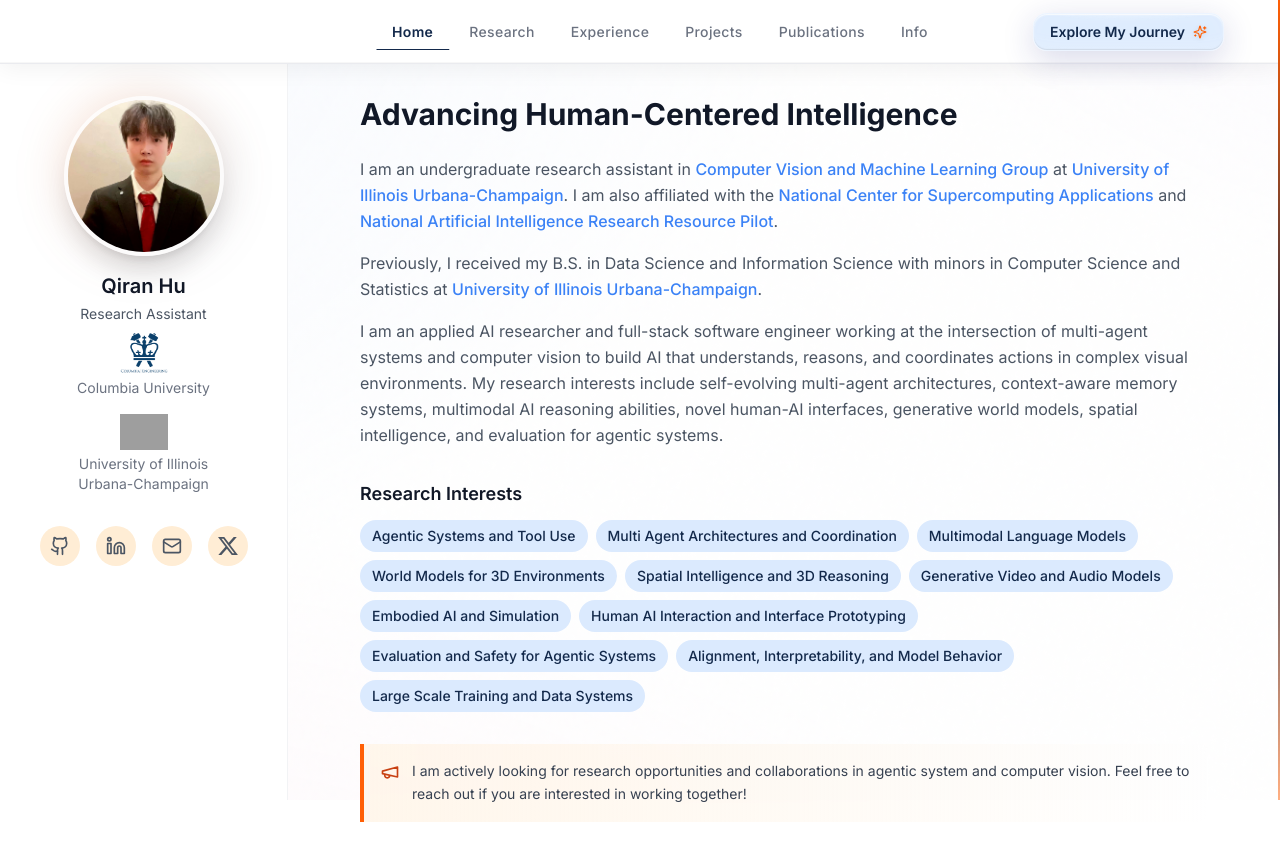
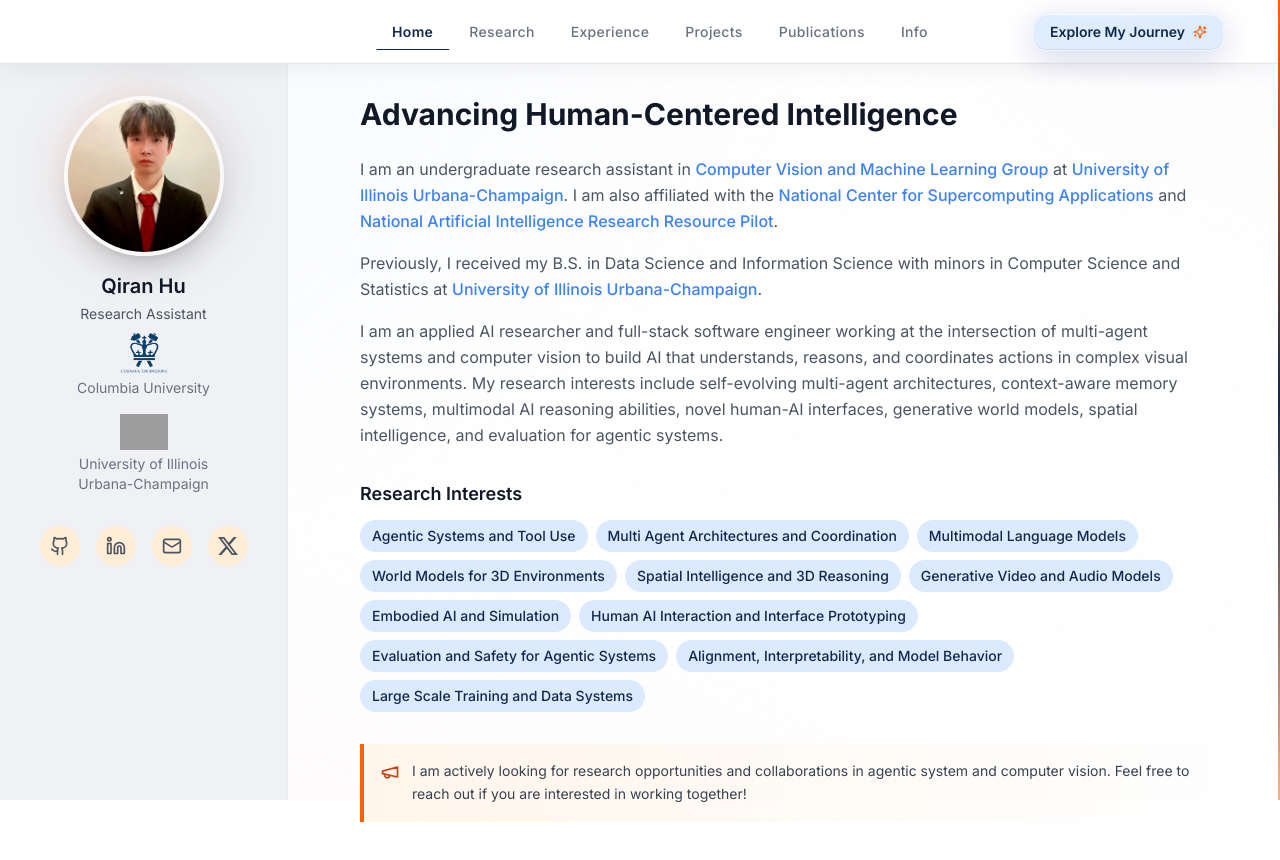
Before and after one commit to Edward-H26/Edward-H26.github.io, a React (Vite) app: page / in a window 1280 px wide. Shown: the top 860 px of the page. Built offline with nearby package versions, Linux system fonts and the light colour scheme; grey boxes are pictures that could not be loaded.

Commit message:
fix color issue

```diff
--- a/src/styles/globals.css
+++ b/src/styles/globals.css
@@ -77,7 +77,7 @@
   }
 
   .glass-sidebar {
-    background: rgba(255, 255, 255, 0.95);
+    background: rgba(238, 240, 245, 0.92);
     backdrop-filter: blur(6px) saturate(180%);
     -webkit-backdrop-filter: blur(6px) saturate(180%);
     border-right: 1px solid rgba(229, 231, 235, 0.5);
```
